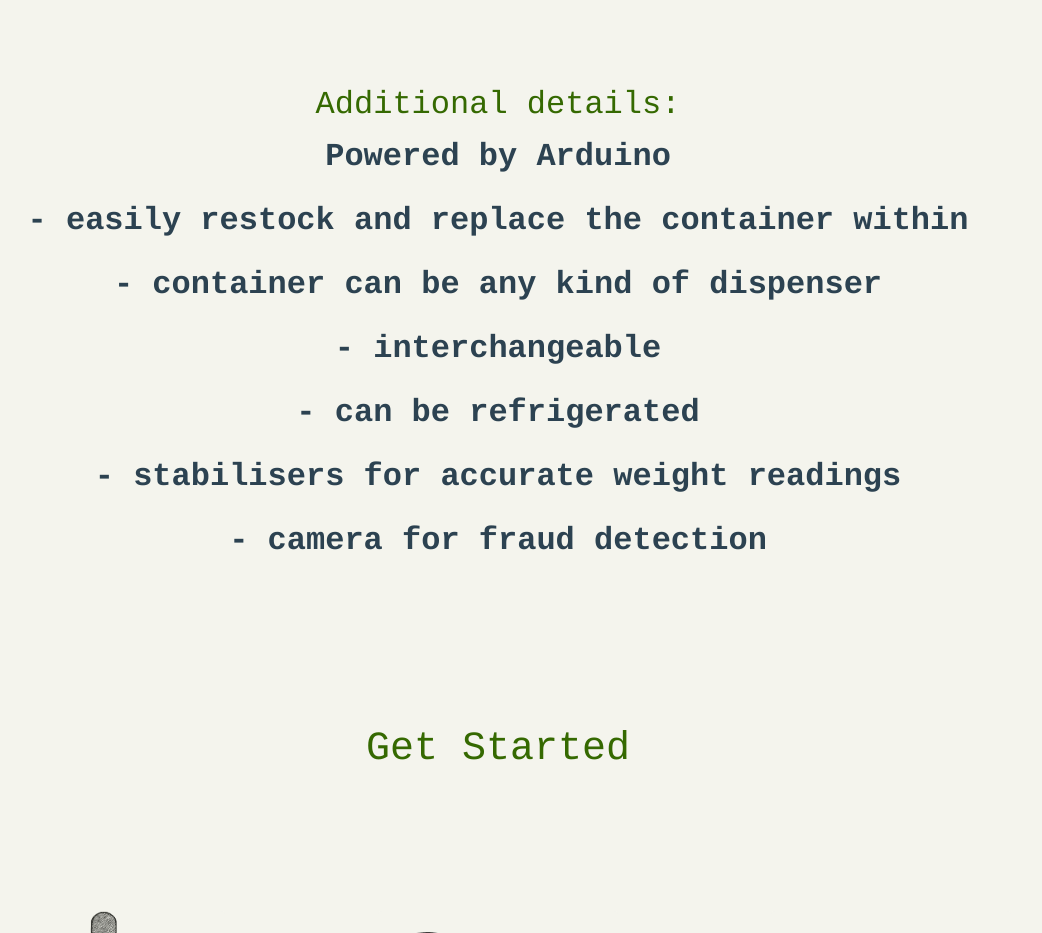
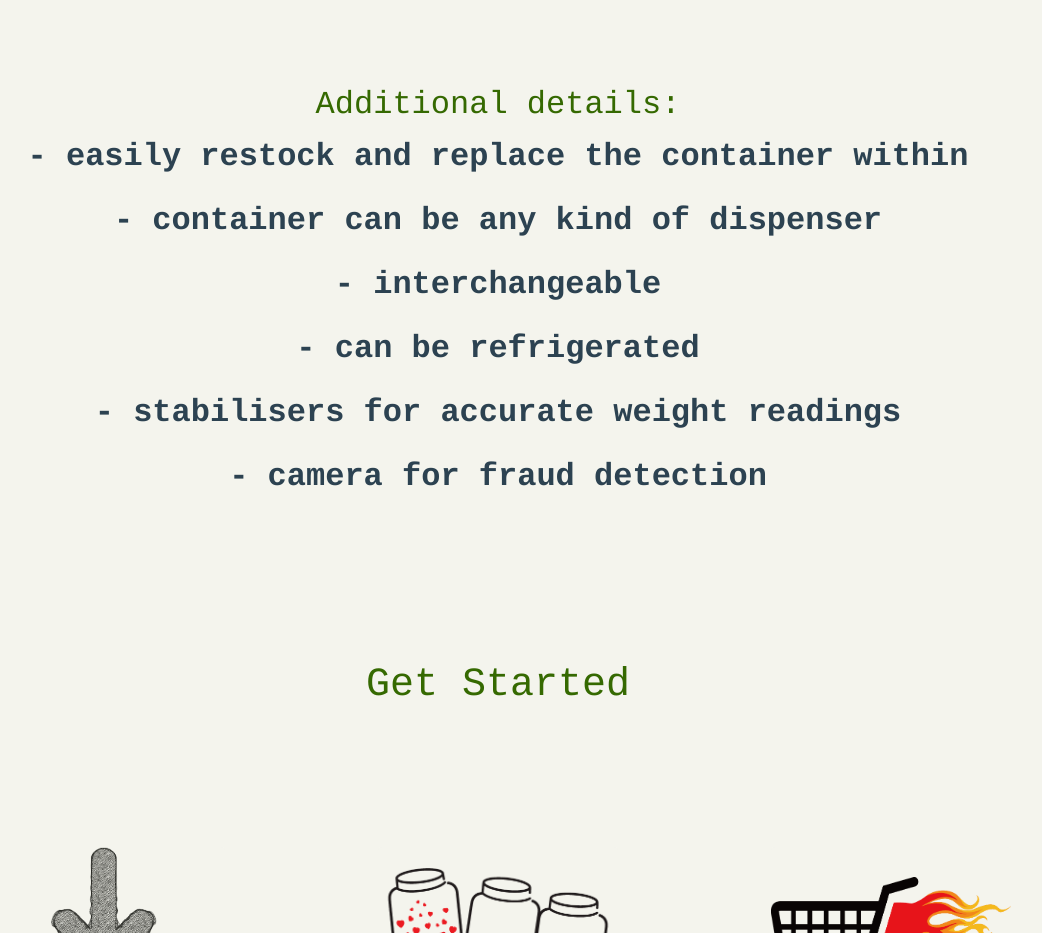
Before and after one commit to AncaWebDev/OutOfTheBox, a plain HTML site: page index.html in a window 1280 px wide. Shown: the part 3220-4153 px from the top of the page, without its empty margins (142-1184 px from the left). Drawn offline with nearby package versions, Linux system fonts and the light colour scheme.

Commit message:
minor fix

```diff
--- a/index.html
+++ b/index.html
@@ -87,7 +87,6 @@
             <p> Load cell amplifier </p>
             <p> Bluetooth Module </p></br></br>
             <h2> Additional details:</h2>
-            <p> Powered by Arduino </p>
             <p> - easily restock and replace the container within </p>
             <p> - container can be any kind of dispenser </p>
             <p> - interchangeable </p>
```
